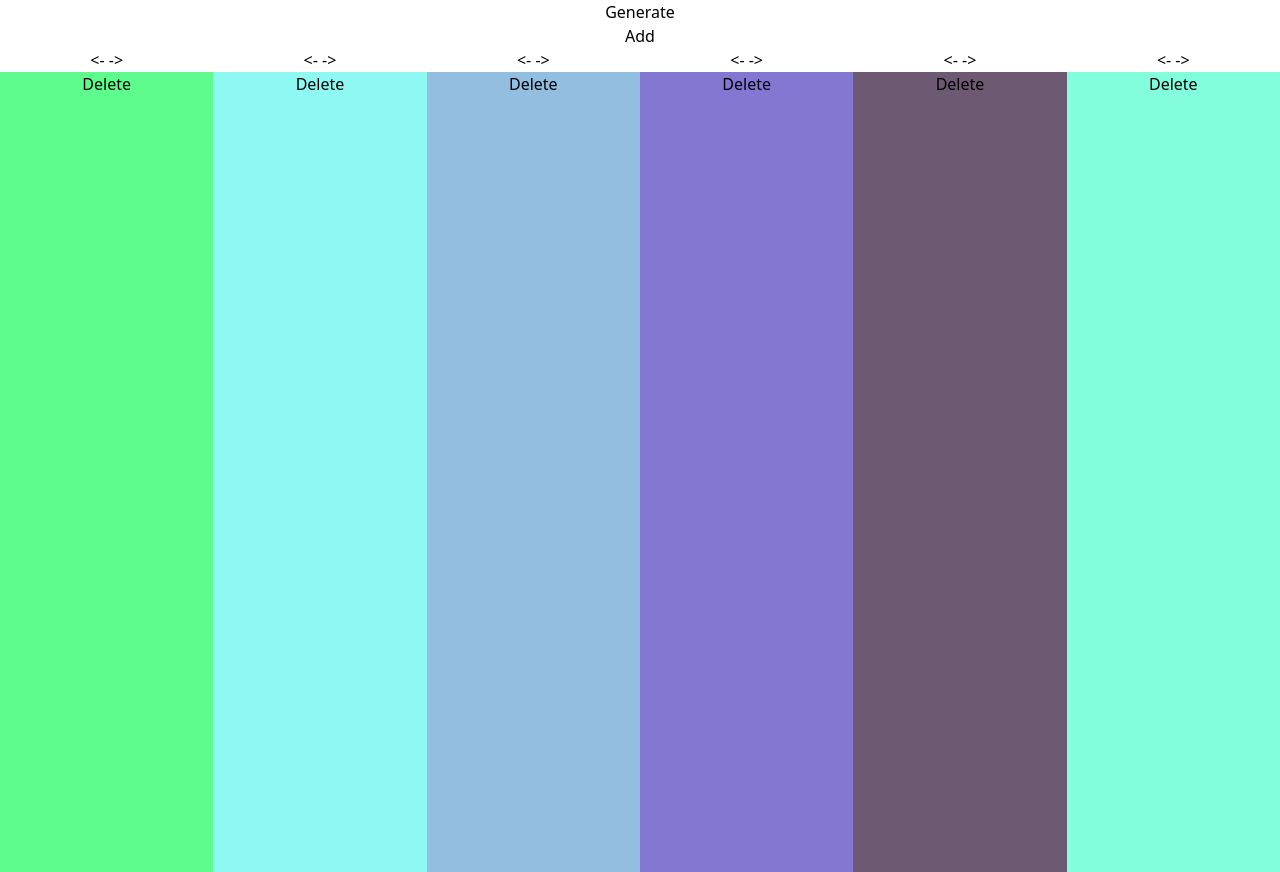
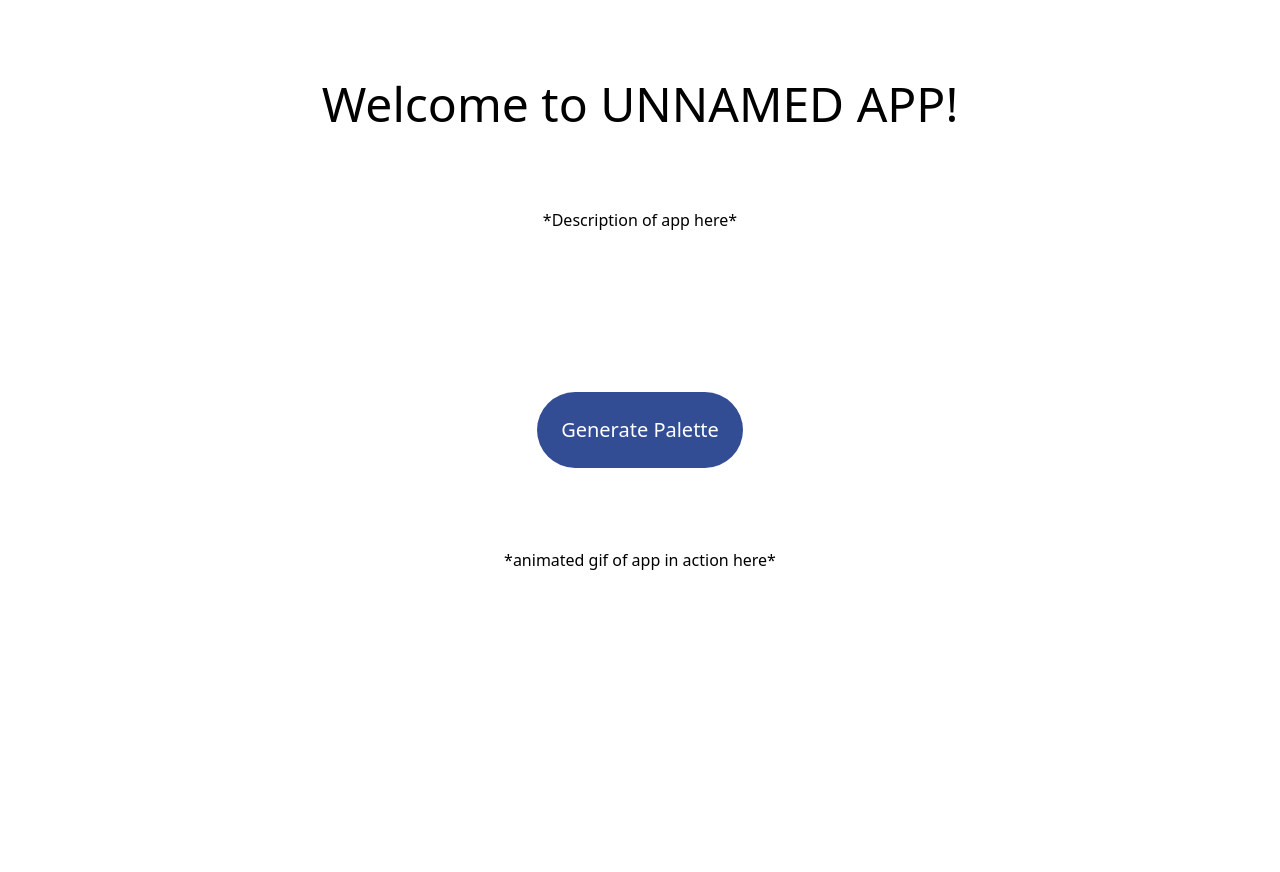
Before and after one commit to chingu-voyages/v31-bears-team-03, a React (Create React App) app in the folder client/: page / in a window 1280 px wide. After the commit the page ends 800 px from the top, so only its background shows below. Built offline with nearby package versions, Linux system fonts and the light colour scheme.

Commit message:
Add routing

```diff
--- a/client/package.json
+++ b/client/package.json
@@ -12,10 +12,12 @@
     "@types/node": "^12.0.0",
     "@types/react-beautiful-dnd": "^13.0.0",
     "@types/react-dom": "^17.0.0",
+    "@types/react-router-dom": "^5.1.7",
     "chroma-js": "^2.1.2",
     "react": "^17.0.2",
     "react-beautiful-dnd": "^13.1.0",
     "react-dom": "^17.0.2",
+    "react-router-dom": "^5.2.0",
     "react-scripts": "4.0.3",
     "typescript": "^4.1.2",
     "web-vitals": "^1.0.1"
--- a/client/src/App.tsx
+++ b/client/src/App.tsx
@@ -1,49 +1,21 @@
 //@ts-nocheck
-import chroma from 'chroma-js';
-import React, {useState} from 'react'
-import './App.css';
-import Palette from './components/Palette'
-
-const colorsFromBackend = [
-  { color: "#5EFC8D" },
-  { color: "#8ef9f3" },
-  { color: "#93BEDF" },
-  { color: "#8377D1" },
-  { color: "#6D5A72" },
-  { color: "#83fedd" },
-];
-
+import React, { useState } from "react";
+import { BrowserRouter as Router, Switch, Route, Link } from "react-router-dom";
+import "./App.css";
+import LandingPage from "./components/LandingPage";
+import PalettePage from "./components/PalettePage";
 
 function App() {
-  const [colors, setColors] = useState(colorsFromBackend)
-
-  const generatePalette = () => {
-    let first = chroma.random().hex()
-    let second = chroma.random().hex()
-    let palette = chroma.scale([first, second]).mode('lch').colors(colors.length)
-    let newArray = []
-    palette.map(color => {
-      newArray.push({color: color})
-    })
-
-    setColors(newArray)
-  }
-
-  const addColor =() => {
-    let rand = "#"+Math.floor(Math.random()*16777215).toString(16)
-    let newColor = {
-      color: rand
-    }
-    setColors(colors => [...colors, newColor])
-  }
-
   return (
     <div className="App">
-      {console.log(colors)}
-      <button onClick={generatePalette}>Generate</button>
-      <br/>
-      <button onClick={addColor}>Add</button>
-      <Palette colors={colors} setColors={setColors}/>
+      <Switch>
+        <Route exact path="/">
+          <LandingPage />
+        </Route>
+        <Route exact path="/palette">
+          <PalettePage />
+        </Route>
+      </Switch>
     </div>
   );
 }
--- /dev/null
+++ b/client/src/components/PalettePage.tsx
@@ -0,0 +1,52 @@
+//@ts-nocheck
+import React, { useState } from "react";
+import Palette from "./Palette";
+import chroma from "chroma-js";
+
+const colorsFromBackend = [
+  { color: "#5EFC8D" },
+  { color: "#8ef9f3" },
+  { color: "#93BEDF" },
+  { color: "#8377D1" },
+  { color: "#6D5A72" },
+  { color: "#83fedd" },
+];
+
+function PalettePage() {
+  const [colors, setColors] = useState(colorsFromBackend);
+
+  const generatePalette = () => {
+    let first = chroma.random().hex();
+    let second = chroma.random().hex();
+    let palette = chroma
+      .scale([first, second])
+      .mode("lch")
+      .colors(colors.length);
+    let newArray = [];
+    palette.map((color) => {
+      newArray.push({ color: color });
+    });
+
+    setColors(newArray);
+  };
+
+  const addColor = () => {
+    let rand = "#" + Math.floor(Math.random() * 16777215).toString(16);
+    let newColor = {
+      color: rand,
+    };
+    setColors((colors) => [...colors, newColor]);
+  };
+
+  return (
+    <div>
+      {console.log(colors)}
+      <button onClick={generatePalette}>Generate</button>
+      <br />
+      <button onClick={addColor}>Add</button>
+      <Palette colors={colors} setColors={setColors} />
+    </div>
+  );
+}
+
+export default PalettePage;
--- a/client/src/index.tsx
+++ b/client/src/index.tsx
@@ -1,12 +1,15 @@
 import React from "react";
 import ReactDOM from "react-dom";
+import { BrowserRouter as Router } from "react-router-dom";
 import "./index.css";
 import App from "./App";
 import reportWebVitals from "./reportWebVitals";
 
 ReactDOM.render(
   <React.StrictMode>
-    <App />
+    <Router>
+      <App />
+    </Router>
   </React.StrictMode>,
   document.getElementById("root")
 );
```
Also changed, not shown: 1 other file (tests, documents, lock files or other folders).
